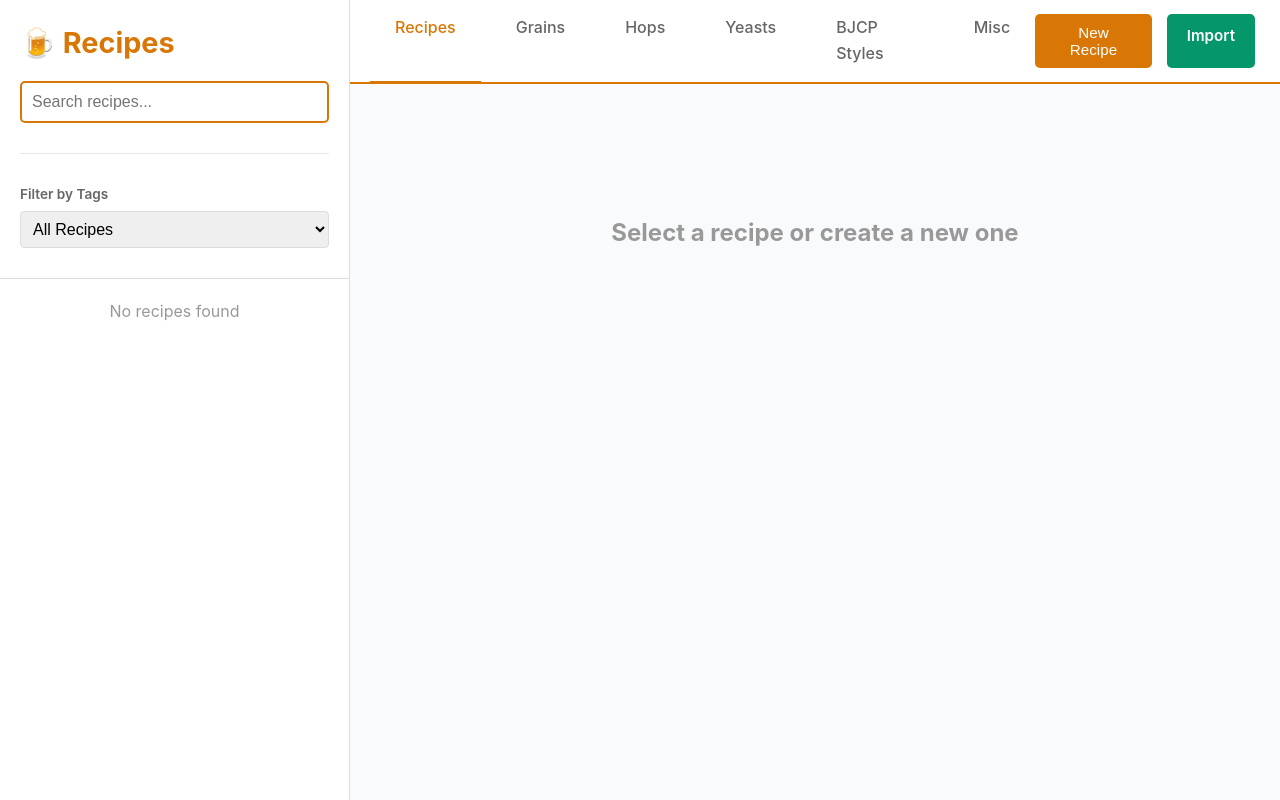
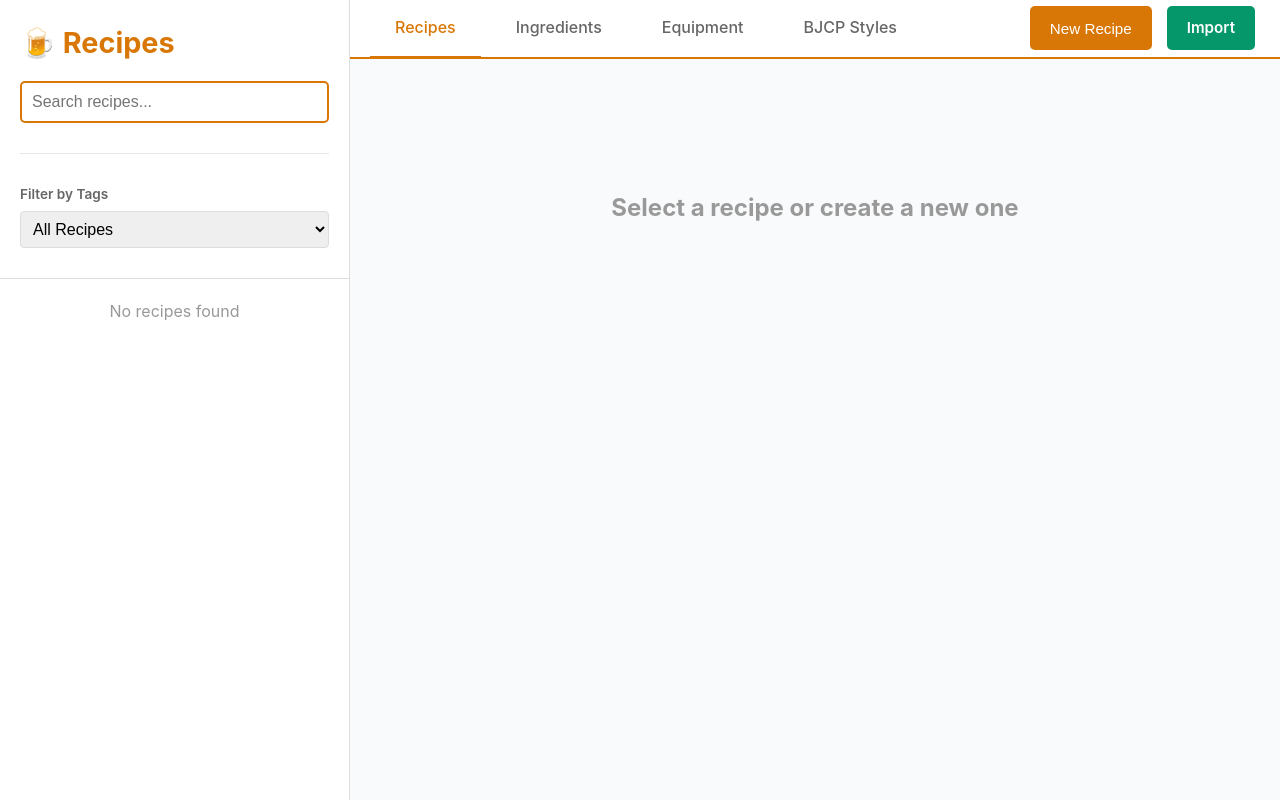
Before and after one commit to booshington/brewchestrator, a Flask app: page / in a window 1280 px wide. Run offline with Flask 3, Linux system fonts and the light colour scheme; data that the repository does not hold is empty.

Commit message:
Added equipment profiles

```diff
--- a/app.py
+++ b/app.py
@@ -378,6 +378,34 @@ def beerxml_to_recipe(xml_content):
 
     return recipe.to_dict()
 
+@app.route('/api/equipment', methods=['GET', 'POST', 'DELETE'])
+def manage_equipment():
+    equipment_file = 'equipment.json'
+
+    if os.path.exists(equipment_file):
+        with open(equipment_file, 'r') as f:
+            equipment = json.load(f)
+    else:
+        equipment = []
+
+    if request.method == 'GET':
+        return jsonify(equipment)
+
+    if request.method == 'POST':
+        new_equipment = request.json
+        new_equipment['id'] = max([e.get('id', 0) for e in equipment], default=0) + 1
+        equipment.append(new_equipment)
+        with open(equipment_file, 'w') as f:
+            json.dump(equipment, f, indent=2)
+        return jsonify(new_equipment)
+
+    if request.method == 'DELETE':
+        equipment_id = request.json.get('id')
+        equipment = [e for e in equipment if e.get('id') != equipment_id]
+        with open(equipment_file, 'w') as f:
+            json.dump(equipment, f, indent=2)
+        return jsonify({'success': True})
+
 @app.route('/api/bjcp/styles')
 def get_bjcp_styles():
     styles = [
--- a/ingredients.json
+++ b/ingredients.json
@@ -133,5 +133,11 @@
     "ppg": 35,
     "lovibond": 2,
     "id": 21
+  },
+  {
+    "alpha": 19,
+    "id": 22,
+    "name": "Galaxy",
+    "type": "hop"
   }
 ]
--- a/static/app.js
+++ b/static/app.js
@@ -1,4 +1,4 @@
-// v1.0.2
+// v1.0.3
 let recipes = [];
 let allRecipes = [];
 let currentRecipe = null;
@@ -780,24 +780,29 @@ async function deleteRecipe() {
 
 
 function switchTab(e, tabName) {
-    console.log('switchTab called:', tabName, 'event:', e);
-    try {
-        document.querySelectorAll('.tab').forEach(t => t.classList.remove('active'));
-        document.querySelectorAll('.tab-content').forEach(t => t.classList.remove('active'));
+    document.querySelectorAll('.tab').forEach(t => t.classList.remove('active'));
+    document.querySelectorAll('.tab-content').forEach(t => t.classList.remove('active'));
 
-        e.target.classList.add('active');
-        document.getElementById(tabName + 'Tab').classList.add('active');
+    e.target.classList.add('active');
+    document.getElementById(tabName + 'Tab').classList.add('active');
 
-        console.log('Tab switched to:', tabName);
+    if (tabName === 'ingredients') {
+        loadIngredientTable('grain');
+    } else if (tabName === 'equipment') {
+        loadEquipmentTable();
+    } else if (tabName === 'styles') {
+        loadStylesTable();
+    }
+}
 
-        if (tabName === 'grains') loadIngredientTable('grain');
-        else if (tabName === 'hops') loadIngredientTable('hop');
-        else if (tabName === 'yeasts') loadIngredientTable('yeast');
-        else if (tabName === 'styles') loadStylesTable();
-        else if (tabName === 'misc') loadIngredientTable('misc');
-    } catch (error) {
-        console.error('Error in switchTab:', error);
-    }
+function switchIngredientSubTab(e, subTabName) {
+    document.querySelectorAll('#ingredientsTab .tab').forEach(t => t.classList.remove('active'));
+    document.querySelectorAll('#ingredientsTab .sub-tab-content').forEach(t => t.style.display = 'none');
+
+    e.target.classList.add('active');
+    document.getElementById(subTabName + 'SubTab').style.display = 'block';
+
+    loadIngredientTable(subTabName === 'grains' ? 'grain' : subTabName === 'hops' ? 'hop' : subTabName === 'yeasts' ? 'yeast' : 'misc');
 }
 
 function switchRecipeSubTab(e, subTabName) {
@@ -806,6 +811,76 @@ function switchRecipeSubTab(e, subTabName) {
 
     e.target.classList.add('active');
     document.getElementById(subTabName + 'SubTab').style.display = 'block';
+}
+
+async function loadEquipmentTable() {
+    const res = await fetch('/api/equipment');
+    if (!res.ok) return;
+
+    const equipment = await res.json();
+    const table = document.getElementById('equipmentTable');
+
+    table.innerHTML = `
+        <table>
+            <thead><tr><th>Name</th><th>Batch Size (gal)</th><th>Boil Time (min)</th><th>Actions</th></tr></thead>
+            <tbody>
+                ${equipment.map(e => `
+                    <tr>
+                        <td>${e.name}</td>
+                        <td>${e.batch_size}</td>
+                        <td>${e.boil_time}</td>
+                        <td>
+                            <button class="btn btn-small" style="background: #dc2626;" onclick="deleteEquipment(${e.id})">Delete</button>
+                        </td>
+                    </tr>
+                `).join('')}
+            </tbody>
+        </table>
+    `;
+}
+
+async function addNewEquipment() {
+    const equipment = {
+        name: document.getElementById('newEquipmentName').value,
+        batch_size: +document.getElementById('newEquipmentBatchSize').value,
+        boil_time: +document.getElementById('newEquipmentBoilTime').value
+    };
+
+    if (!equipment.name) {
+        alert('Please enter a name');
+        return;
+    }
+
+    const res = await fetch('/api/equipment', {
+        method: 'POST',
+        headers: { 'Content-Type': 'application/json' },
+        body: JSON.stringify(equipment)
+    });
+
+    if (res.ok) {
+        document.getElementById('newEquipmentName').value = '';
+        document.getElementById('newEquipmentBatchSize').value = '5';
+        document.getElementById('newEquipmentBoilTime').value = '60';
+        loadEquipmentTable();
+    } else {
+        alert('Failed to add equipment');
+    }
+}
+
+async function deleteEquipment(id) {
+    if (!confirm('Delete this equipment profile?')) return;
+
+    const res = await fetch('/api/equipment', {
+        method: 'DELETE',
+        headers: { 'Content-Type': 'application/json' },
+        body: JSON.stringify({ id })
+    });
+
+    if (res.ok) {
+        loadEquipmentTable();
+    } else {
+        alert('Failed to delete equipment');
+    }
 }
 
 async function loadIngredientTable(type) {
--- a/templates/index.html
+++ b/templates/index.html
@@ -27,11 +27,9 @@
             <div class="tabs" style="display: flex; justify-content: space-between; align-items: center;">
                 <div style="display: flex; gap: 10px;">
                     <div class="tab active" onclick="switchTab(event, 'recipes')">Recipes</div>
-                    <div class="tab" onclick="switchTab(event, 'grains')">Grains</div>
-                    <div class="tab" onclick="switchTab(event, 'hops')">Hops</div>
-                    <div class="tab" onclick="switchTab(event, 'yeasts')">Yeasts</div>
+                    <div class="tab" onclick="switchTab(event, 'ingredients')">Ingredients</div>
+                    <div class="tab" onclick="switchTab(event, 'equipment')">Equipment</div>
                     <div class="tab" onclick="switchTab(event, 'styles')">BJCP Styles</div>
-                    <div class="tab" onclick="switchTab(event, 'misc')">Misc</div>
                 </div>
                 <div style="display: flex; gap: 10px;">
                     <button class="btn btn-primary" onclick="createNewRecipe()">New Recipe</button>
@@ -93,6 +96,36 @@
                             <button class="btn" onclick="addNewIngredient('yeast')">Add Yeast</button>
                         </div>
                         <div class="ingredient-table" id="yeastsTable"></div>
+                    </div>
+
+                    <div id="miscSubTab" class="sub-tab-content" style="display: none;">
+                        <h2>Miscellaneous Ingredients</h2>
+                        <div class="add-ingredient-form">
+                            <h3>Add New Misc Ingredient</h3>
+                            <div class="form-row">
+                                <div><label>Name</label><input type="text" id="newMiscName"></div>
+                                <div><label>Type</label><select id="newMiscType"><option>Spice</option><option>Fruit</option><option>Fining</option><option>Other</option></select></div>
+                            </div>
+                            <button class="btn" onclick="addNewIngredient('misc')">Add Misc Ingredient</button>
+                        </div>
+                        <div class="ingredient-table" id="miscTable"></div>
+                    </div>
+                </div>
+            </div>
+
+            <div id="equipmentTab" class="tab-content">
+                <div class="recipe-detail">
+                    <h1>Equipment Profiles</h1>
+                    <div class="add-ingredient-form">
+                        <h2>Add New Equipment Profile</h2>
+                        <div class="form-row">
+                            <div><label>Name</label><input type="text" id="newEquipmentName"></div>
+                            <div><label>Batch Size (gal)</label><input type="number" id="newEquipmentBatchSize" value="5" step="0.1"></div>
+                            <div><label>Boil Time (min)</label><input type="number" id="newEquipmentBoilTime" value="60"></div>
+                        </div>
+                        <button class="btn" onclick="addNewEquipment()">Add Equipment</button>
+                    </div>
+                    <div class="ingredient-table" id="equipmentTable"></div>
                 </div>
             </div>
 
@@ -104,18 +137,11 @@
                 </div>
             </div>
 
-            <div id="miscTab" class="tab-content">
+            <div id="stylesTab" class="tab-content">
+
                 <div class="recipe-detail">
-                    <h1>Miscellaneous Ingredients</h1>
-                    <div class="add-ingredient-form">
-                        <h2>Add New Misc Ingredient</h2>
-                        <div class="form-row">
-                            <div><label>Name</label><input type="text" id="newMiscName"></div>
-                            <div><label>Type</label><select id="newMiscType"><option>Spice</option><option>Fruit</option><option>Fining</option><option>Other</option></select></div>
-                        </div>
-                        <button class="btn" onclick="addNewIngredient('misc')">Add Misc Ingredient</button>
-                    </div>
-                    <div class="ingredient-table" id="miscTable"></div>
+                    <h1>BJCP Styles</h1>
+                    <p style="padding: 20px;">Duplicate tab - this should be removed</p>
                 </div>
             </div>
         </div>
```
Also changed, not shown: other parts of templates/index.html (+28 -18 lines). Lines whose indentation alone changed are shown as unchanged.
